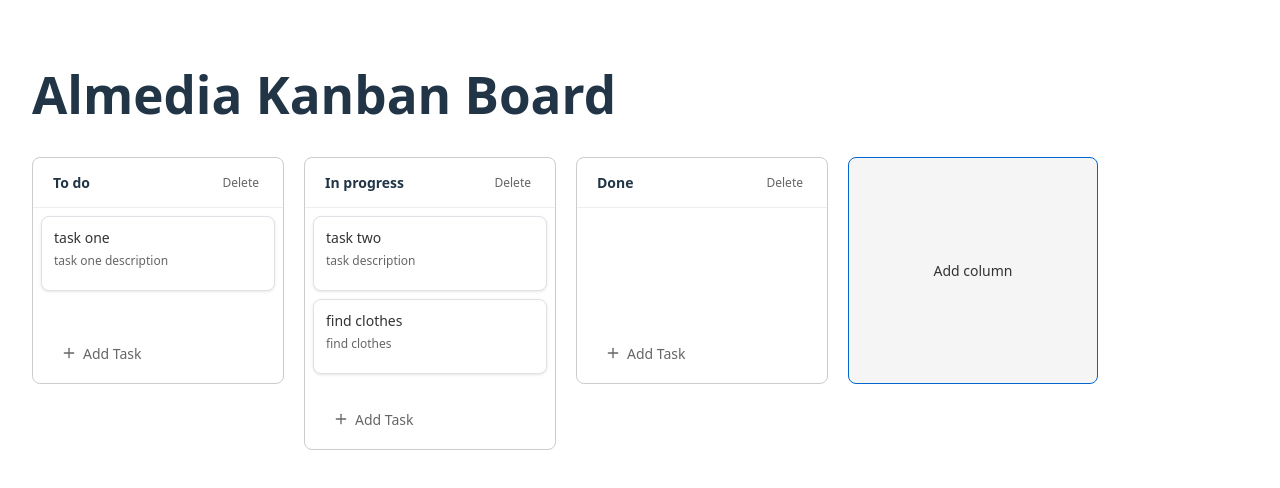
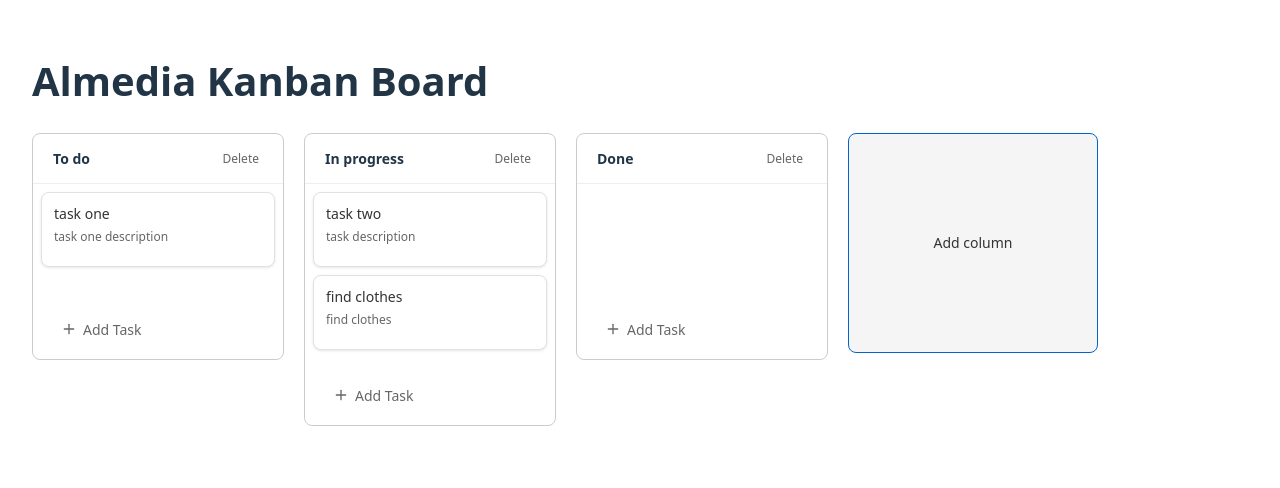
Before and after one commit to josephmallari/T9q-Mx4, a React (Vite) app: page / in a window 1280 px wide. Shown: the top 488 px of the page. Built offline with nearby package versions, Linux system fonts and the light colour scheme.

Commit message:
feat: improve responsive css

```diff
--- a/src/App.css
+++ b/src/App.css
@@ -4,14 +4,21 @@
   width: 100%;
 }
 
+h1 {
+  font-size: 2rem;
+  font-weight: 600;
+  margin-bottom: 20px;
+}
+
 .kanban-board {
+  align-items: center;
   display: flex;
   flex-direction: column;
   gap: 20px;
 }
 
 .add-column-button {
-  height: 227px;
+  height: 40px;
   display: flex;
   align-items: center;
   justify-content: center;
@@ -29,7 +36,17 @@
 }
 
 @media (min-width: 768px) {
+  .add-column-button {
+    height: 220px;
+  }
+
+  h1 {
+    font-size: 2.5rem;
+    margin-bottom: 30px;
+  }
+
   .kanban-board {
+    align-items: flex-start;
     flex-direction: row;
     padding-bottom: 20px; /* Add space for scrollbar */
   }
--- a/src/components/Modal/Modal.css
+++ b/src/components/Modal/Modal.css
@@ -4,7 +4,7 @@
   left: 0;
   right: 0;
   bottom: 0;
-  background-color: rgba(59, 130, 246, 0.75);
+  background-color: rgba(59, 130, 246, 0.8);
   display: flex;
   justify-content: center;
   align-items: center;
```
